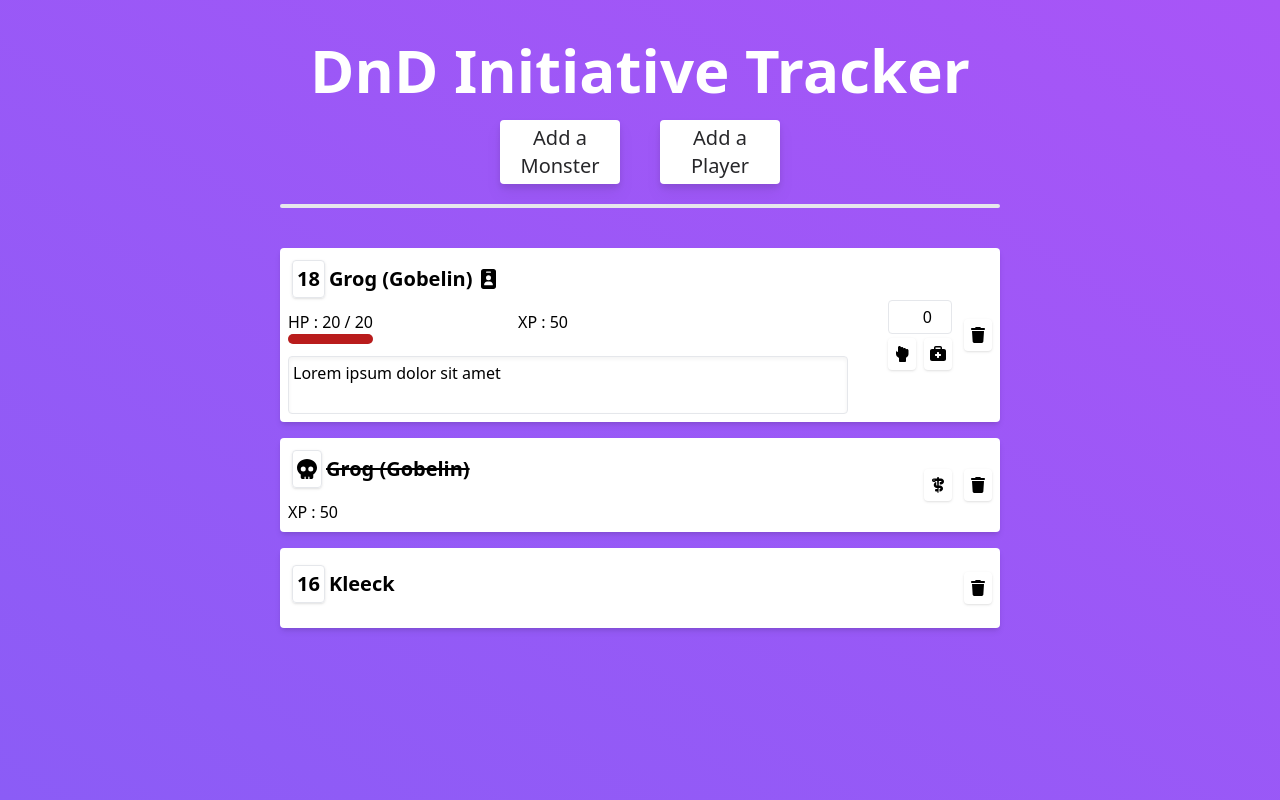
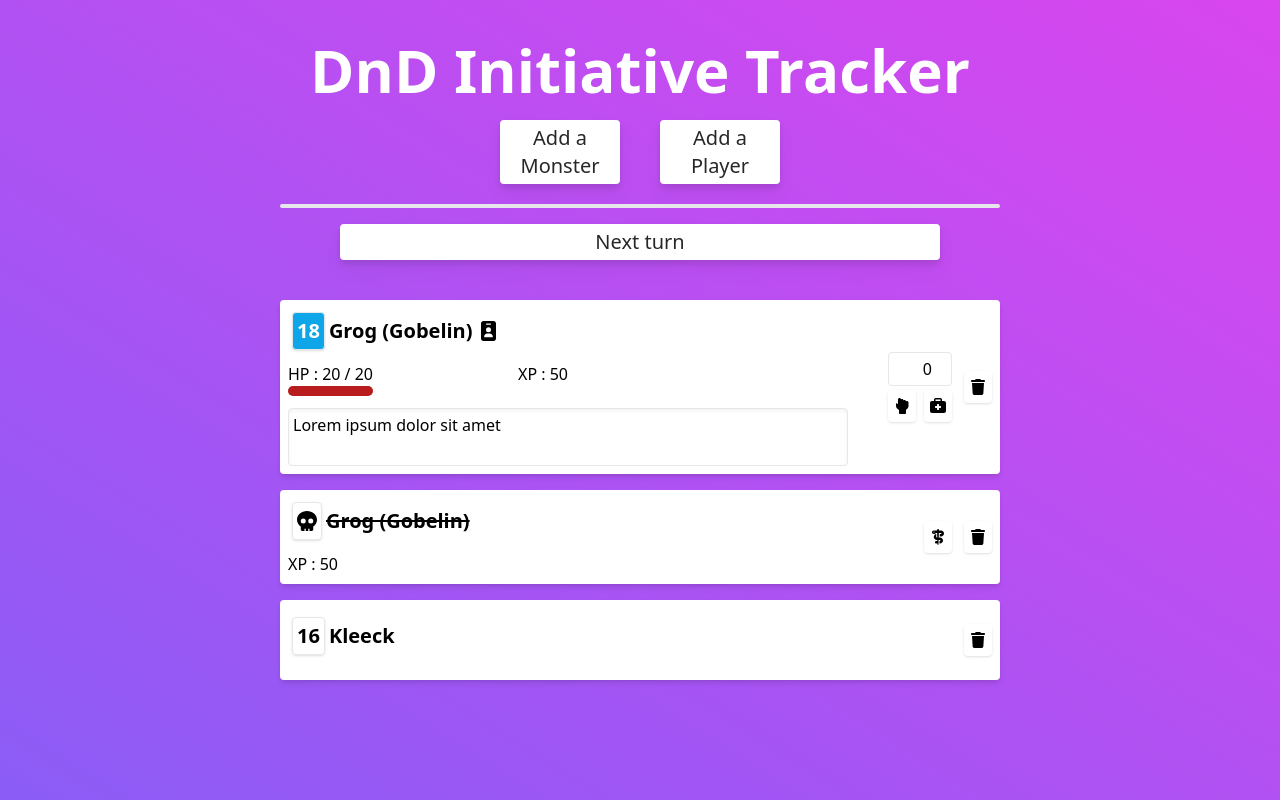
Before and after one commit to EnzoFilangi/dnd-initiative-tracker, an Angular app: page / in a window 1280 px wide. Built offline with nearby package versions, Linux system fonts and the light colour scheme.

Commit message:
Next turn button functional
The program skips dead monsters as they don't play anymore

```diff
--- a/src/app/app.component.html
+++ b/src/app/app.component.html
@@ -1,4 +1,4 @@
-<div class="h-screen bg-gradient-to-tr from-violet-500 to-purple-500 p-10">
+<div class="min-h-screen bg-gradient-to-tr from-violet-500 to-fuchsia-500 p-10">
   <div class="w-full h-full flex flex-col lg:w-3/5 md:w-4/5 w-full mx-auto flex flex-col">
     <!-- Heading -->
     <h1 class="text-white font-bold text-6xl mx-auto mb-5">DnD Initiative Tracker</h1>
@@ -8,9 +8,12 @@
     </div>
     <hr class="mt-5 border-2 rounded-full">
 
+    <!-- Next turn button -->
+    <button class="w-5/6 mx-auto mt-4 text-xl bg-white text-zinc-800 rounded p-1 drop-shadow-lg hover:scale-105 duration-100" (click)="incrementInitiativePointer()">Next turn</button>
+
     <!-- Entity list -->
     <div class="flex flex-col mt-10">
-      <app-entity-box *ngFor="let entity of entities; let i = index;" [entity]="entity" [index]="i"></app-entity-box>
+      <app-entity-box *ngFor="let entity of entities; let i = index;" [entity]="entity" [index]="i" [selected]="i === initiativePointer" (skipMe)="handleSelectionResult($event)"></app-entity-box>
     </div>
   </div>
 </div>
--- a/src/app/app.component.ts
+++ b/src/app/app.component.ts
@@ -11,6 +11,9 @@ import {Player} from "./interfaces/player";
 })
 export class AppComponent {
   title = 'dnd-initiative-tracker';
+
+  initiativePointer = 0;
+  anEntityPlayed = false; // Used to detect and prevent infinite looping when trying to find an entity that can play
 
   entities: Entity[] = [
     {
@@ -41,4 +44,43 @@ export class AppComponent {
       name: "Kleeck",
     } as Player
   ];
+
+  /**
+   * Increments the value of the initiative pointer so that it indicates whose turn it is.
+   *
+   * Loops back to 0 when it reaches the size of the list.
+   *
+   * Has a special protection to avoid infinite looping if no one can play.
+   */
+  incrementInitiativePointer(): void {
+    this.initiativePointer++;
+    if (this.initiativePointer >= this.entities.length) {
+      // To avoid an infinite loop in case no entity can play, we set the pointer to 0 only if at least one entity has played
+      // If no entity played, we set the pointer to -1. This way, no entity will be highlighted and so the program won't try
+      // to find an entity that can play until the user presses the next turn button
+      if (this.anEntityPlayed) {
+        this.initiativePointer = 0
+      } else {
+        this.initiativePointer = -1;
+      }
+      this.anEntityPlayed = false;
+    }
+  }
+
+  /**
+   * If the entity asked to be skipped, then we increment the pointer to select the next entity. Else, we leave the pointer
+   * where it is and note that at least one entity played.
+   * @param $event
+   */
+  handleSelectionResult($event: boolean) {
+    if ($event) {
+      // Use setTimeout to increment for three reasons :
+      // 1. Allow this function to finish cleanly
+      // 2. Allow angular's binding to settle (error ExpressionChangedAfterItHasBeenCheckedError otherwise)
+      // 3. To make a simple animation while the program searches for a candidate
+      setTimeout(() => this.incrementInitiativePointer(), 100);
+    } else {
+      this.anEntityPlayed = true;
+    }
+  }
 }
--- a/src/app/components/entity-box/entity-box.component.html
+++ b/src/app/components/entity-box/entity-box.component.html
@@ -1,8 +1,8 @@
 <div *ngIf="entity" class="w-full min-h-[5rem] p-2 mb-4 rounded bg-white shadow-md flex flex-row justify-between items-center hover:scale-[101%] duration-100">
   <!-- Dispatch the displaying to the right kind of box depending on the 'type' property -->
-  <app-monster-box class="flex-grow" *ngIf="entity.type===EntityTypes.monster; else player" [monster]="asMonster(entity)"></app-monster-box>
+  <app-monster-box class="flex-grow" *ngIf="entity.type===EntityTypes.monster; else player" [monster]="asMonster(entity)" [selected]="selected" (skipMe)="skipThis($event)"></app-monster-box>
   <ng-template #player>
-    <app-player-box [player]="asPlayer(entity)"></app-player-box>
+    <app-player-box [player]="asPlayer(entity)" [selected]="selected" (skipMe)="skipThis($event)"></app-player-box>
   </ng-template>
 
   <!-- Display common elements -->
--- a/src/app/components/entity-box/entity-box.component.ts
+++ b/src/app/components/entity-box/entity-box.component.ts
@@ -1,4 +1,4 @@
-import {Component, Input} from '@angular/core';
+import {Component, EventEmitter, Input, Output} from '@angular/core';
 import {Entity} from "../../interfaces/entity";
 import {Monster} from "../../interfaces/monster";
 import {Player} from "../../interfaces/player";
@@ -14,6 +14,9 @@ import { faTrash } from '@fortawesome/free-solid-svg-icons';
 export class EntityBoxComponent {
   @Input() entity: Entity | undefined;
   @Input() index: number = -1;
+  @Input() selected: boolean = false;
+
+  @Output() skipMe = new EventEmitter<boolean>();
 
   trash = faTrash;
 
@@ -29,4 +32,12 @@ export class EntityBoxComponent {
    * @param val
    */
   asPlayer(val: Entity) : Player { return (val as Player); }
+
+  /**
+   * Propagates the event up the call stack
+   * @param $event
+   */
+  skipThis($event: boolean): void {
+    this.skipMe.emit($event)
+  }
 }
--- a/src/app/components/monster-box/monster-box.component.html
+++ b/src/app/components/monster-box/monster-box.component.html
@@ -5,7 +5,7 @@
     <div class="flex flex-col items-start grow mr-10">
       <!-- Display the initiative of the monster, its name, race, and a button to its refsheet -->
       <div class="text-xl font-bold mb-2 flex flex-row items-center">
-        <h1 class="border rounded shadow p-1 m-1">{{monster.initiative}}</h1>
+        <h1 class="border rounded shadow p-1 m-1" [ngClass]="{'bg-sky-500 text-white': selected}">{{monster.initiative}}</h1>
         <h1>{{monster.name}} ({{monster.race}})</h1>
         <fa-icon [icon]="badge" (click)="openSheet()" class="mx-2 cursor-pointer"></fa-icon>
       </div>
@@ -44,7 +44,7 @@
     <div class="flex flex-row justify-between items-center">
       <div>
         <div class="text-xl font-bold mb-2 flex flex-row items-center">
-          <fa-icon class="border rounded shadow p-1 m-1" [icon]="skull"></fa-icon>
+          <fa-icon class="border rounded shadow p-1 m-1" [ngClass]="{'bg-sky-500 text-white': selected}" [icon]="skull"></fa-icon>
           <h1 class="text-xl font-bold line-through">{{monster.name}} ({{monster.race}})</h1>
         </div>
         <p>XP : {{monster.xp}}</p>
--- a/src/app/components/monster-box/monster-box.component.ts
+++ b/src/app/components/monster-box/monster-box.component.ts
@@ -1,4 +1,4 @@
-import {Component, Input} from '@angular/core';
+import {Component, EventEmitter, Input, OnChanges, Output, SimpleChanges} from '@angular/core';
 import {Monster} from "../../interfaces/monster";
 
 import {faHandBackFist, faBriefcaseMedical, faIdBadge, faSkull, faStaffSnake} from "@fortawesome/free-solid-svg-icons";
@@ -8,8 +8,11 @@ import {faHandBackFist, faBriefcaseMedical, faIdBadge, faSkull, faStaffSnake} fr
   templateUrl: './monster-box.component.html',
   styleUrls: ['./monster-box.component.css']
 })
-export class MonsterBoxComponent {
+export class MonsterBoxComponent implements OnChanges {
   @Input() monster: Monster | undefined;
+  @Input() selected: boolean = false;
+
+  @Output() skipMe = new EventEmitter<boolean>();
 
   hurt = faHandBackFist;
   heal = faBriefcaseMedical;
@@ -18,6 +21,20 @@ export class MonsterBoxComponent {
   resurrect = faStaffSnake;
 
   hpManipulationField: number = 0;
+
+  /**
+   * Tell the parent component to ignore this item if the monster is dead (since it doesn't have a turn)
+   * @param changes
+   */
+  ngOnChanges(changes: SimpleChanges): void {
+    if (changes['selected'].currentValue) {
+      if (this.monster){
+        this.skipMe.emit(this.monster.hp <= 0)
+      } else {
+        this.skipMe.emit(true);
+      }
+    }
+  }
 
   /**
    * Opens the refsheet of the monster in a new tab
--- a/src/app/components/player-box/player-box.component.html
+++ b/src/app/components/player-box/player-box.component.html
@@ -2,7 +2,7 @@
   <div class="flex flex-col items-start grow mr-10">
     <!-- Display the initiative of the player and their name -->
     <div class="text-xl font-bold mb-2 flex flex-row items-center">
-      <h1 class="border rounded shadow p-1 m-1">{{player.initiative}}</h1>
+      <h1 class="border rounded shadow p-1 m-1" [ngClass]="{'bg-sky-500 text-white': selected}">{{player.initiative}}</h1>
       <h1>{{player.name}}</h1>
     </div>
   </div>
--- a/src/app/components/player-box/player-box.component.ts
+++ b/src/app/components/player-box/player-box.component.ts
@@ -1,4 +1,4 @@
-import {Component, Input} from '@angular/core';
+import {Component, EventEmitter, Input, OnChanges, Output, SimpleChanges} from '@angular/core';
 import {Player} from "../../interfaces/player";
 
 @Component({
@@ -6,6 +6,19 @@ import {Player} from "../../interfaces/player";
   templateUrl: './player-box.component.html',
   styleUrls: ['./player-box.component.css']
 })
-export class PlayerBoxComponent {
+export class PlayerBoxComponent implements OnChanges {
   @Input() player: Player | undefined;
+  @Input() selected: boolean = false;
+
+  @Output() skipMe = new EventEmitter<boolean>();
+
+  /**
+   * Tells the parent component to not skip this item (at the moment, there is no state where a player should be skipped)
+   * @param changes
+   */
+  ngOnChanges(changes: SimpleChanges): void {
+    if (changes['selected'].currentValue) {
+      this.skipMe.emit(false);
+    }
+  }
 }
```
